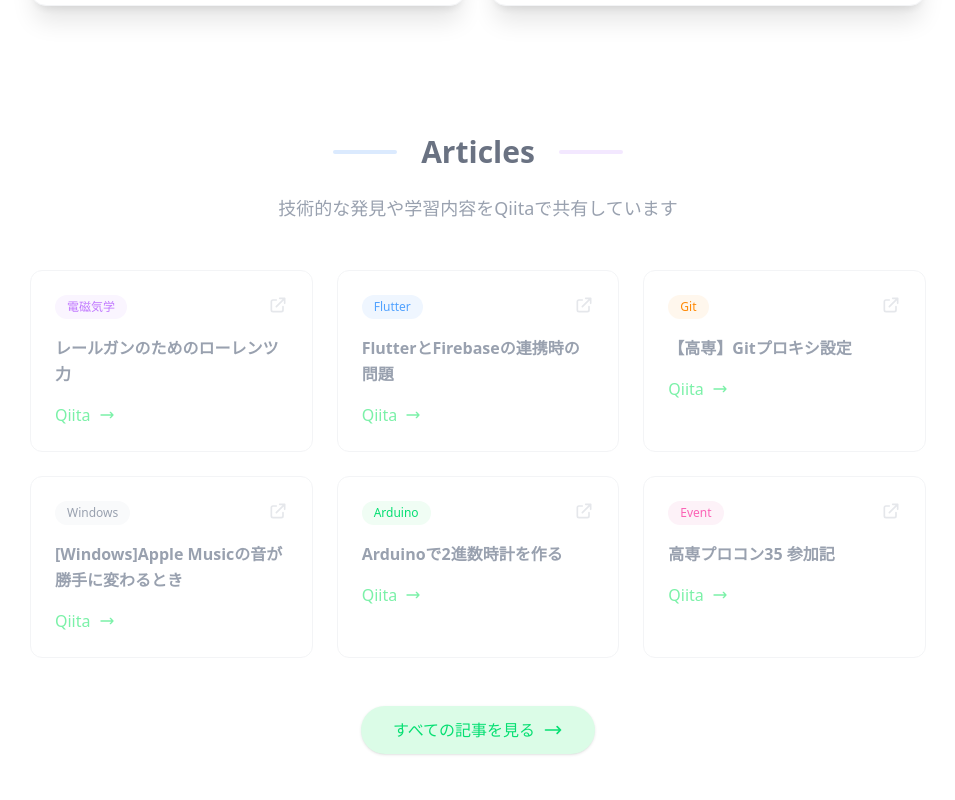
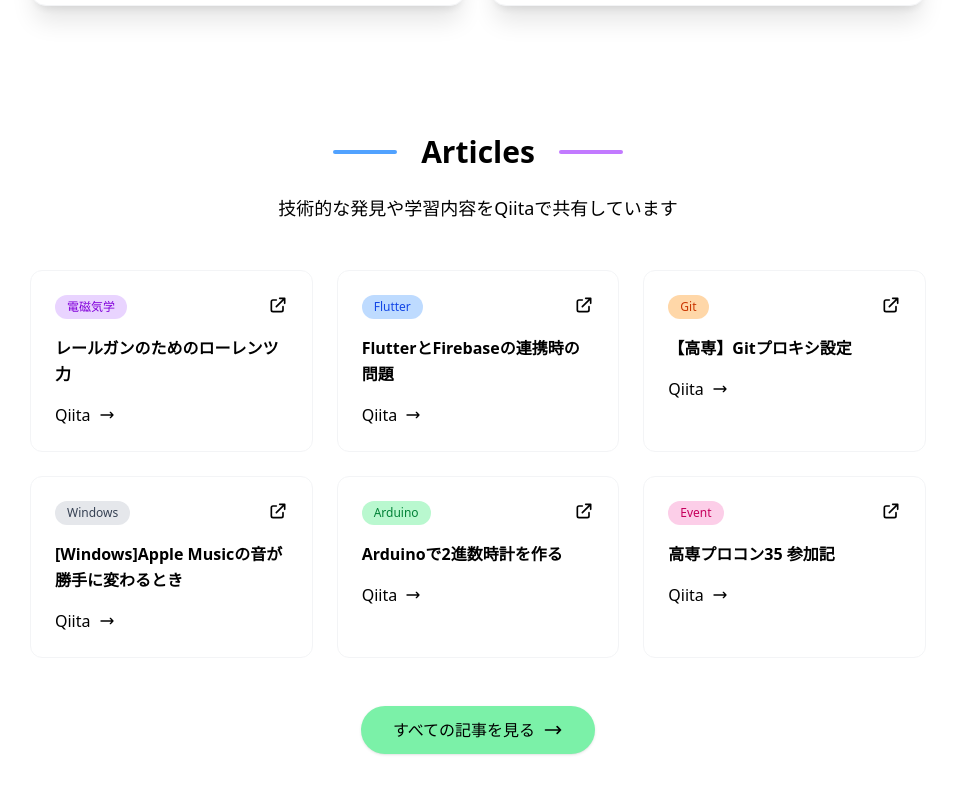
Before and after one commit to KabutoEbi/KabutoWebi, a React (Vite) app: page / in a window 1280 px wide. Shown: the part 1320-2120 px from the top of the page, without its empty margins (162-1117 px from the left). Built offline with nearby package versions, Linux system fonts and the light colour scheme; no server answers.

Commit message:
update Articles

```diff
--- a/src/components/Articles.jsx
+++ b/src/components/Articles.jsx
@@ -36,12 +36,12 @@ const Articles = () => {
 
     const getCategoryColor = (category) => {
         const colors = {
-            電磁気学: "bg-purple-50 text-purple-400",
-            Flutter: "bg-blue-50 text-blue-400",
-            Git: "bg-orange-50 text-orange-400",
-            Arduino: "bg-green-50 text-green-400",
-            Event: "bg-pink-50 text-pink-400",
-            Windows: "bg-gray-50 text-gray-400",
+            電磁気学: "bg-purple-200 text-purple-700",
+            Flutter: "bg-blue-200 text-blue-700",
+            Git: "bg-orange-200 text-orange-700",
+            Arduino: "bg-green-200 text-green-700",
+            Event: "bg-pink-200 text-pink-700",
+            Windows: "bg-gray-200 text-gray-700",
         };
         return colors[category] || "bg-gray-100 text-gray-700";
     };
@@ -51,11 +51,11 @@ const Articles = () => {
             <div className="container mx-auto px-4">
                 <div className="text-center mb-12">
                     <div className="flex items-center justify-center mb-6">
-                        <div className="w-16 h-1 bg-blue-100 rounded-full"></div>
-                        <h2 className="text-3xl font-bold text-gray-500 mx-6">Articles</h2>
-                        <div className="w-16 h-1 bg-purple-100 rounded-full"></div>
+                        <div className="w-16 h-1 bg-blue-400 rounded-full"></div>
+                        <h2 className="text-3xl font-bold text-black mx-6">Articles</h2>
+                        <div className="w-16 h-1 bg-purple-400 rounded-full"></div>
                     </div>
-                    <p className="text-gray-400 text-lg max-w-2xl mx-auto">
+                    <p className="text-black text-lg max-w-2xl mx-auto">
                         技術的な発見や学習内容をQiitaで共有しています
                     </p>
                 </div>
@@ -71,7 +71,7 @@ const Articles = () => {
                                     {article.category}
                                 </span>
                                 <svg
-                                    className="w-5 h-5 text-gray-200 group-hover:text-green-400 transition-colors duration-300"
+                                    className="w-5 h-5 text-black group-hover:text-gray-500 transition-colors duration-300"
                                     fill="none"
                                     stroke="currentColor"
                                     viewBox="0 0 24 24"
@@ -80,7 +80,7 @@ const Articles = () => {
                                 </svg>
                             </div>
 
-                            <h3 className="font-semibold text-gray-400 mb-4 leading-relaxed group-hover:text-green-300 transition-colors duration-300">
+                            <h3 className="font-semibold text-black mb-4 leading-relaxed transition-colors duration-300 group-hover:text-gray-500">
                                 {article.title}
                             </h3>
 
@@ -88,7 +88,7 @@ const Articles = () => {
                                 href={article.url}
                                 target="_blank"
                                 rel="noopener noreferrer"
-                                className="inline-flex items-center text-green-300 font-medium hover:text-green-400 transition-colors duration-300"
+                                className="inline-flex items-center text-black font-medium hover:text-gray-500 transition-colors duration-300"
                             >
                                 <span>Qiita</span>
                                 <svg className="ml-2 w-4 h-4 group-hover:translate-x-1 transition-transform duration-300" fill="none" stroke="currentColor" viewBox="0 0 24 24">
@@ -104,7 +104,7 @@ const Articles = () => {
                         href="https://qiita.com/KabutoEbi"
                         target="_blank"
                         rel="noopener noreferrer"
-                        className="inline-flex items-center bg-green-100 text-green-400 px-8 py-3 rounded-full font-medium hover:bg-green-200 hover:text-green-500 transition-all duration-300 shadow hover:shadow-md"
+                        className="inline-flex items-center bg-green-300 text-black px-8 py-3 rounded-full font-medium hover:bg-green-200 transition-all duration-300 shadow hover:shadow-md"
                     >
                         <span>すべての記事を見る</span>
                         <svg className="ml-2 w-5 h-5" fill="none" stroke="currentColor" viewBox="0 0 24 24">
```
